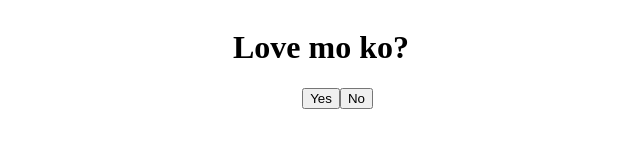
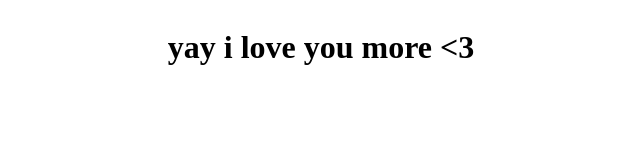
Before and after one commit to DeuxLim/hehe, a plain HTML site: page index.html in a window 1280 px wide. Both pictures are taken after a click on the button "Yes". Shown: the whole page, without its empty margins (327-967 px from the left). Drawn offline with Linux system fonts and the light colour scheme.

Commit message:
Update index.html

```diff
--- a/index.html
+++ b/index.html
@@ -8,7 +8,7 @@
 </head>
 <body>
     <div>
-        <h1>Love mo ko?</h1>
+        <h1 id="hello">Love mo ko?</h1>
         <button id="yesButton">Yes</button>
         <button id="no">No</button>
     </div>
@@ -35,11 +35,16 @@
     </style>
     <script>
         document.getElementById("yesButton").addEventListener("click", function(){
-            alert("yay i love you more <3 ");
+            const deleteButton = document.getElementById("yesButton");
+            const deleteButton2 = document.getElementById("no");
+            const text = document.getElementById("hello");
+            deleteButton.style.display = "none";
+            deleteButton2.style.display = "none";
+            text.innerHTML = "yay i love you more <3 ";
         });
 
         var b = document.getElementById("no");
-        b.addEventListener("mouseover", change);
+        b.addEventListener("click", change);
         function change (){
             var i = Math.floor(Math.random()*1000)+1;
             var j = Math.floor(Math.random()*700)+1;
```
